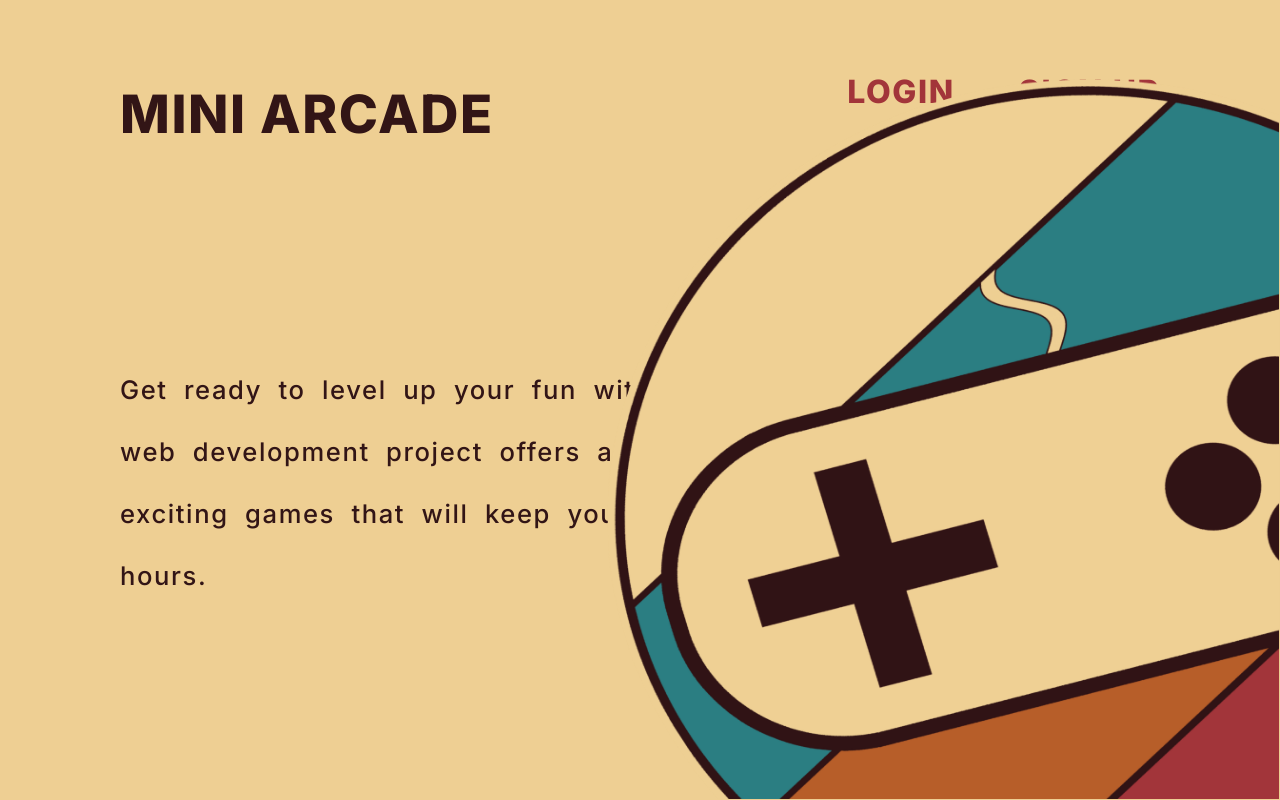
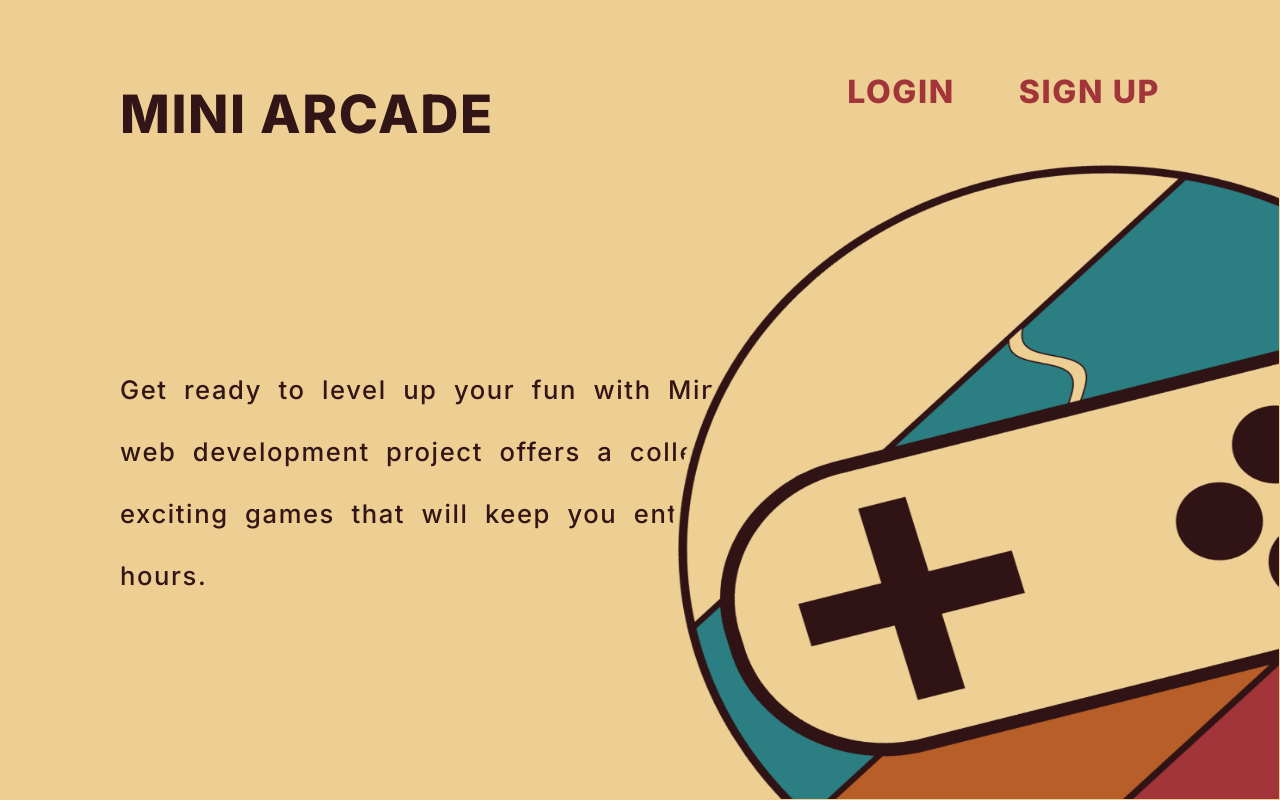
Before and after one commit to B0T-codes/Minor-Project, a plain HTML site: page index.html in a window 1280 px wide. Drawn offline with Linux system fonts and the light colour scheme.

Commit message:
Update homeStyles.css

```diff
--- a/homeStyles.css
+++ b/homeStyles.css
@@ -62,6 +62,6 @@ body {
 }
 
 .img1{
-  height:45rem;
-  width: 42rem;
+  height: 80vmin;
+  width: 76vmin;
 }
```
